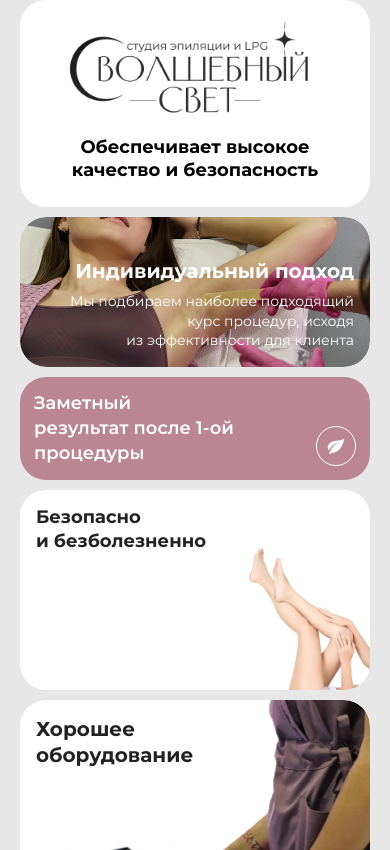
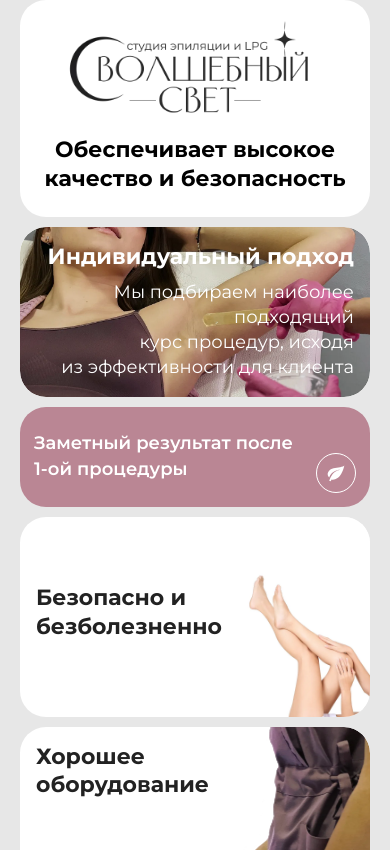
Before and after one commit to WWork777/magicLight, a Next.js app: page / in a window 390 px wide. Shown: the part 874-1724 px from the top of the page. Built offline with nearby package versions, Linux system fonts and the light colour scheme.

Commit message:
Small fixes

```diff
--- a/src/components/layout/footer/Footer.jsx
+++ b/src/components/layout/footer/Footer.jsx
@@ -32,8 +32,8 @@ export default function Footer() {
               <Image
                 src='/icons/Footer/logo.svg'
                 alt='Логотип'
-                width={400}
-                height={200}
+                width={300}
+                height={150}
               />
             </Link>
           </div>
--- a/src/components/sections/Benefits/Benefits.module.scss
+++ b/src/components/sections/Benefits/Benefits.module.scss
@@ -465,14 +465,52 @@ $Bg: #e7e7e7;
 
     .card {
       padding: 20px;
-      min-height: 180px;
+      min-height: 200px;
 
       &.card1 .left h3 {
-        font-size: 22px;
+        font-size: 24px;
       }
 
-      &.card5 .up h3 {
-        font-size: 24px;
+      .card2 {
+        padding: 20px;
+
+        .textWhite {
+          text-align: right;
+
+          h3 {
+            font-size: 24px !important;
+          }
+
+          p {
+            font-size: 20px !important;
+          }
+        }
+      }
+
+      &.card5 {
+        min-height: 600;
+        .up {
+          h3 {
+            max-width: 70%;
+            font-size: 24px !important;
+            margin-bottom: 8px;
+          }
+
+          .mobile {
+            font-size: 18px !important;
+          }
+        }
+      }
+
+      &.card3,
+      .card7 {
+        p {
+          font-size: 24px !important;
+          margin: 0;
+          flex: 1;
+        }
+
+        padding: 25px;
       }
 
       &.card8 {
@@ -490,7 +528,7 @@ $Bg: #e7e7e7;
         }
 
         &::after {
-          width: 180px;
+          width: 200px;
         }
       }
     }
@@ -527,13 +565,13 @@ $Bg: #e7e7e7;
 
       // Общие улучшения для мобильных
       h3 {
-        font-size: 20px !important;
+        font-size: 22px !important;
         line-height: 1.3 !important;
         margin-bottom: 8px !important;
       }
 
       p {
-        font-size: 16px !important;
+        font-size: 18px !important;
         line-height: 1.4 !important;
       }
 
@@ -567,7 +605,7 @@ $Bg: #e7e7e7;
 
           h3 {
             max-width: 100%;
-            font-size: 18px !important;
+            font-size: 22px !important;
           }
         }
       }
@@ -581,11 +619,11 @@ $Bg: #e7e7e7;
           text-align: right;
 
           h3 {
-            font-size: 20px !important;
+            font-size: 22px !important;
           }
 
           p {
-            font-size: 14px !important;
+            font-size: 18px !important;
           }
         }
       }
@@ -595,57 +633,68 @@ $Bg: #e7e7e7;
         flex-direction: row;
         align-items: center;
         justify-content: space-between;
-        min-height: 80px;
+        min-height: 100px;
         padding: 16px;
 
+        br {
+          display: none !important;
+        }
+
         p {
-          font-size: 20px !important;
+          font-size: 22px !important;
           margin: 0;
           flex: 1;
         }
 
         .icon {
-          width: 45px !important;
-          height: 45px !important;
+          width: 60px !important;
+          height: 60px !important;
           margin-left: 12px;
           flex-shrink: 0;
 
           img {
-            width: 24px !important;
-            height: 24px !important;
+            width: 40x !important;
+            height: 40px !important;
           }
         }
       }
 
       &.card4,
       &.card6 {
-        min-height: 120px;
+        min-height: 160px;
         padding: 16px;
+        flex-direction: row;
+        align-items: center;
+        justify-content: space-between;
 
+        br {
+          display: none !important;
+        }
         &::after {
           width: 100%;
-          opacity: 0.8;
+          height: auto;
+          opacity: 0.9;
         }
 
         .up h3 {
-          max-width: 60%;
-          font-size: 18px !important;
+          max-width: 100%;
+          font-size: 22px !important;
         }
       }
 
       &.card5 {
-        min-height: 180px;
+        min-height: 280px;
         padding: 16px;
 
         .up {
           h3 {
             max-width: 60%;
-            font-size: 20px !important;
+            font-size: 22px !important;
             margin-bottom: 8px;
           }
 
           .mobile {
-            font-size: 14px !important;
+            font-size: 18px !important;
           }
         }
       }
@@ -660,22 +709,22 @@ $Bg: #e7e7e7;
           width: 100%;
 
           h3 {
-            font-size: 20px !important;
+            font-size: 22px !important;
           }
 
           p {
-            font-size: 14px !important;
+            font-size: 18px !important;
             max-width: 100%;
           }
         }
 
         .icon {
           margin-top: 12px;
-          align-self: flex-start;
+          align-self: flex-end;
 
           img {
-            width: 50px;
-            height: 50px;
+            width: 60px;
+            height: 60px;
           }
         }
       }
@@ -687,15 +736,15 @@ $Bg: #e7e7e7;
         padding: 16px;
 
         .text {
-          max-width: 60%;
+          max-width: 70%;
           margin-bottom: 0;
 
           h3 {
-            font-size: 20px !important;
+            font-size: 22px !important;
           }
 
           p {
-            font-size: 16px !important;
+            font-size: 18px !important;
           }
         }
 
@@ -802,19 +851,20 @@ $Bg: #e7e7e7;
           h3 {
             max-width: 100%;
             font-size: 18px !important;
+            text-wrap: nowrap;
           }
 
           p {
-            max-width: 70%;
+            max-width: 100%;
             font-size: 14px !important;
             font-weight: 300;
           }
         }
 
         &::after {
-          width: 190px;
-          height: 140px;
-          opacity: 1;
+          width: 200px;
+          height: 150px;
+          opacity: 0.9;
         }
       }
     }
```
